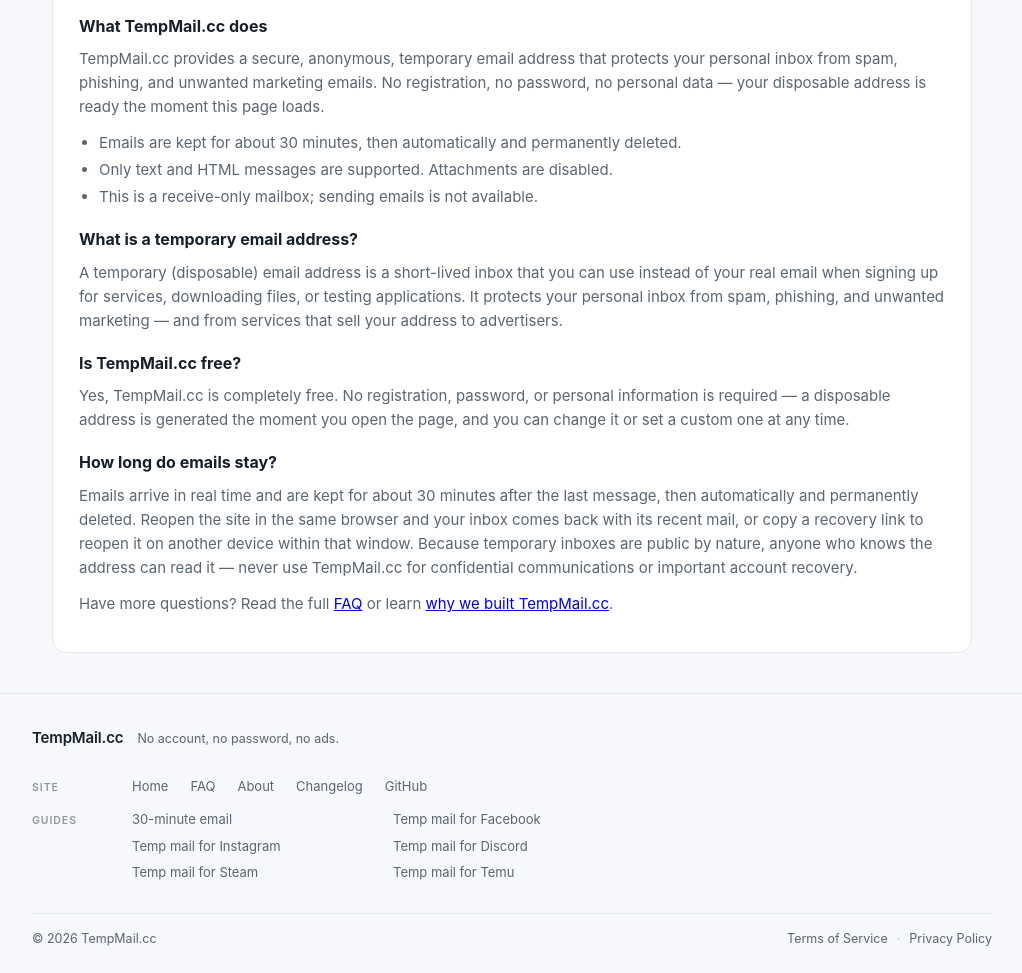
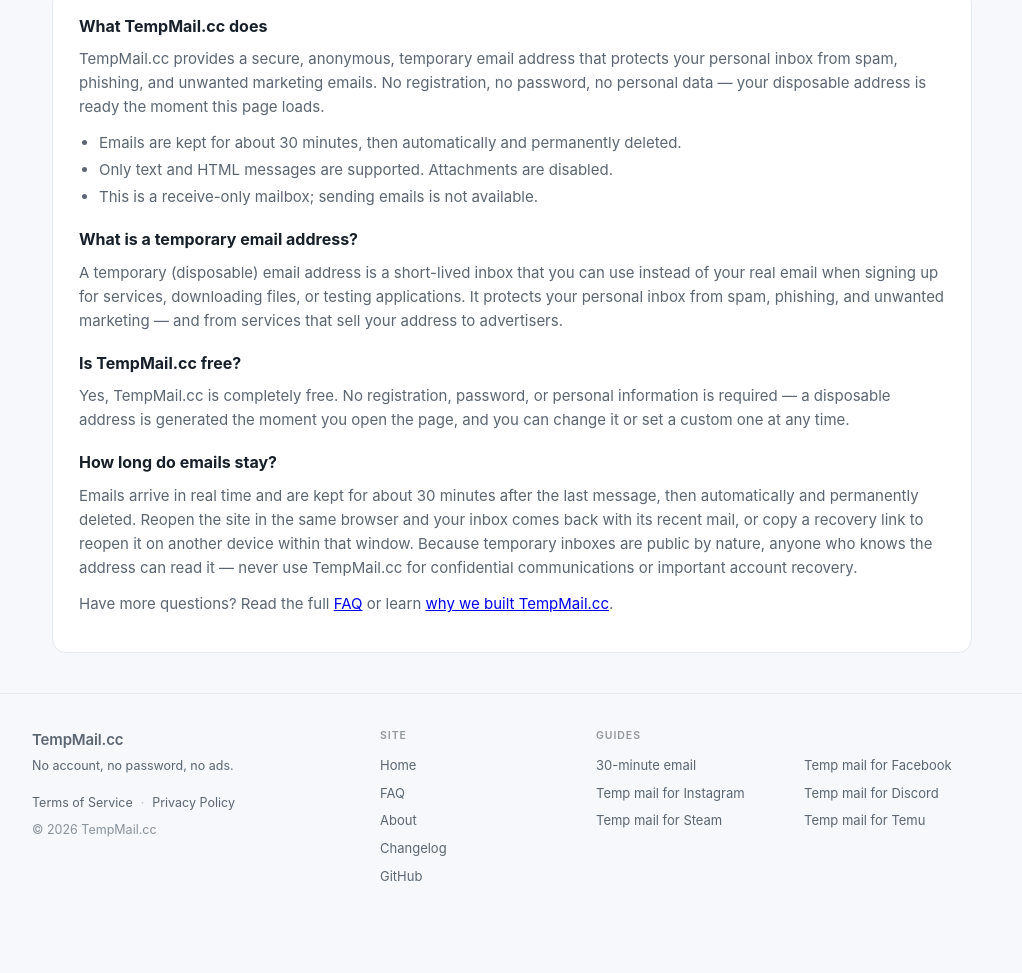
Before and after one commit to steley/tempmail, a website: page public/index.html in a window 1280 px wide. Shown: the part 681-1654 px from the top of the page, without its empty margins (128-1150 px from the left). After the commit the page ends 1598 px from the top, so only its background shows below. Drawn offline with Linux system fonts and the light colour scheme.

Commit message:
fix(footer): three columns — brand, site list, guides
Rows left the left half of the strip empty. Brand, legal links and the
copyright now stack in the left column, the five site links read as a
list in the middle, and the six guides fill a two-column grid on the
right. Below 860px the brand takes the full width and the two link
groups pair up; below 640px the site list becomes a wrapped row so the
block stays within one screen.

```diff
--- a/public/css/modern.css
+++ b/public/css/modern.css
@@ -598,29 +598,46 @@ body {
 
 /* ---------- Footer ---------- */
 /*
- * Brand line, then one labelled row per group, then a rule and a bottom
- * strip. Vertical columns were tried first and looked wrong: fourteen short
- * links do not fill a 960px grid, so the brand column sat alone with 100px
- * of dead space under it while the two link columns crowded the right edge.
- * Rows put each label beside its links and use the width instead.
+ * Three columns: brand, legal links and copyright on the left; a plain Site
+ * list in the middle; the six guides in a two-column grid on the right.
+ * Earlier shapes (three vertical columns, then label-beside-links rows) both
+ * failed the same way: fourteen short links cannot fill 960px, so one side
+ * of the strip went empty while the other crowded. Giving the widest group
+ * the widest column spreads the content across the full width instead.
  */
 .site-footer {
   margin-top: 40px;
-  padding: 32px 20px 24px;
+  padding: 34px 20px 30px;
   border-top: 1px solid var(--border);
   color: var(--text-secondary);
   font-size: 13.5px;
 }
 
-.footer-inner { max-width: 960px; margin: 0 auto; }
+.footer-inner {
+  max-width: 960px;
+  margin: 0 auto;
+  display: grid;
+  grid-template-columns: minmax(0, 1.05fr) minmax(0, .6fr) minmax(0, 1.35fr);
+  gap: 26px 40px;
+  align-items: start;
+}
 
-.footer-brand {
-  display: flex;
-  align-items: baseline;
-  flex-wrap: wrap;
-  gap: 4px 14px;
-  margin-bottom: 20px;
+.footer-col-title {
+  margin: 0 0 10px;
+  font-size: 10.5px;
+  font-weight: 600;
+  letter-spacing: .09em;
+  text-transform: uppercase;
+  color: var(--text);
+  opacity: .45;
 }
+
+.footer-col a { color: var(--text-secondary); text-decoration: none; }
+.footer-col a:hover { color: var(--primary); }
+
+/* Left: brand over its one-line promise, then the small print underneath.
+   Stacking them keeps the eye on a single column of text. */
+.footer-col--brand { display: flex; flex-direction: column; align-items: flex-start; }
 .footer-brand-name {
   color: var(--text);
   font-size: 15px;
@@ -629,64 +646,22 @@ body {
   text-decoration: none;
 }
 .footer-brand-name:hover { color: var(--primary); }
-.footer-brand p { margin: 0; font-size: 12.5px; }
+.footer-tagline { margin: 5px 0 0; font-size: 12.5px; line-height: 1.5; }
+.footer-legal { display: flex; align-items: center; gap: 8px; margin-top: 17px; font-size: 12.5px; }
+.footer-legal .sep { opacity: .4; }
+.footer-copyright { margin: 7px 0 0; font-size: 12.5px; opacity: .7; }
 
-.footer-row {
-  display: grid;
-  grid-template-columns: 84px minmax(0, 1fr);
-  align-items: baseline;
-  gap: 4px 16px;
-  padding: 6px 0;
-}
-.footer-row-title {
-  font-size: 10.5px;
-  font-weight: 600;
-  letter-spacing: .09em;
-  text-transform: uppercase;
-  color: var(--text);
-  opacity: .45;
-}
-.footer-row-links {
-  display: flex;
-  flex-wrap: wrap;
-  gap: 6px 22px;
-  min-width: 0;
-}
-.footer-row-links a {
-  color: var(--text-secondary);
-  font-size: 13px;
-  text-decoration: none;
-}
-.footer-row-links a:hover { color: var(--primary); }
+/* Middle: five short labels read better as a list than as a wrapped run. */
+.footer-links { display: flex; flex-direction: column; align-items: flex-start; gap: 7px; font-size: 13px; }
 
-/* The six guide titles are long enough that flex-wrap leaves the last one
-   alone on its own line; a fixed pair of columns keeps them in three even
-   rows instead. Narrow screens go back to flowing, where two long titles no
-   longer fit side by side. */
-.footer-row-links--pairs {
+/* Right: the guide titles are long enough that flowing them would leave one
+   stranded on its own line, so they get a fixed pair of columns. */
+.footer-guides {
   display: grid;
   grid-template-columns: repeat(2, minmax(0, 1fr));
-  gap: 6px 22px;
-  max-width: 500px;
+  gap: 7px 20px;
+  font-size: 13px;
 }
-
-.footer-bottom {
-  max-width: 960px;
-  margin: 24px auto 0;
-  padding-top: 15px;
-  border-top: 1px solid var(--border);
-  display: flex;
-  align-items: center;
-  justify-content: space-between;
-  flex-wrap: wrap;
-  gap: 10px 16px;
-  font-size: 12.5px;
-}
-
-.footer-legal { display: flex; align-items: center; gap: 9px; }
-.footer-legal a { color: var(--text-secondary); text-decoration: none; }
-.footer-legal a:hover { color: var(--primary); }
-.footer-legal .sep { opacity: .4; }
 
 /* ---------- Content pages (about/faq/terms/privacy/changelog/404) ---------- */
 .legal-page {
@@ -735,18 +710,25 @@ body {
   .empty-steps { flex-direction: column; align-items: flex-start; gap: 10px; margin: 0 auto; width: max-content; }
   .empty-steps li + li::before { display: none; }
 
-  /* footer: label above its links, links wrap underneath */
-  .site-footer { padding: 26px 20px 20px; }
-  .footer-brand { margin-bottom: 16px; }
-  .footer-row { grid-template-columns: minmax(0, 1fr); gap: 6px; padding: 5px 0; }
-  .footer-row-links { gap: 6px 18px; }
-  .footer-row-links--pairs { display: flex; flex-wrap: wrap; max-width: none; }
-  .footer-bottom { flex-direction: column; align-items: flex-start; margin-top: 20px; gap: 6px; }
+  /* footer: everything in one column, guides keep their pair of columns */
+  .site-footer { padding: 28px 20px 24px; }
+  .footer-inner { grid-template-columns: minmax(0, 1fr); gap: 24px; }
+  .footer-guides { gap: 7px 16px; }
+  /* five short labels stacked would add ~70px of height for nothing; a
+     wrapped row fits them in two lines instead */
+  .footer-links { flex-direction: row; flex-wrap: wrap; gap: 8px 20px; }
 }
 
 /* 中等宽度：允许换行但仍按 1→2→3 顺序 */
 @media (max-width: 880px) and (min-width: 641px) {
   .empty-steps { flex-wrap: wrap; }
+}
+
+/* Three columns below 860px leave the guide titles too narrow to sit on one
+   line, so the brand takes the full width and the two link groups pair up. */
+@media (max-width: 860px) and (min-width: 641px) {
+  .footer-inner { grid-template-columns: minmax(0, .8fr) minmax(0, 1.2fr); gap: 26px 32px; }
+  .footer-col--brand { grid-column: 1 / -1; }
 }
 
 /* ---------- Dark mode ---------- */
--- a/public/index.html
+++ b/public/index.html
@@ -14,7 +14,7 @@
   <link rel="icon" type="image/png" sizes="256x256" href="/favicon.png">
   <link rel="apple-touch-icon" href="/logo.png">
   <link rel="preconnect" href="https://www.googletagmanager.com" crossorigin>
-  <link rel="stylesheet" href="/css/modern.css?v=2f8d45bf">
+  <link rel="stylesheet" href="/css/modern.css?v=c8df4f43">
 
   <!-- Analytics: all tracking lives in /js/ga.js (self-hosters: replace or blank it) -->
   <script src="/js/ga.js" defer></script>
@@ -235,39 +235,37 @@
 
 <footer class="site-footer">
   <div class="footer-inner">
-    <div class="footer-brand">
+    <div class="footer-col footer-col--brand">
       <a class="footer-brand-name" href="/">TempMail.cc</a>
-      <p>No account, no password, no ads.</p>
+      <p class="footer-tagline">No account, no password, no ads.</p>
+      <span class="footer-legal">
+        <a href="/terms.html">Terms of Service</a>
+        <span class="sep" aria-hidden="true">&middot;</span>
+        <a href="/privacy.html">Privacy Policy</a>
+      </span>
+      <p class="footer-copyright">&copy; 2026 TempMail.cc</p>
     </div>
-    <div class="footer-row">
-      <div class="footer-row-title">Site</div>
-      <nav class="footer-row-links" aria-label="Site">
+    <nav class="footer-col" aria-label="Site">
+      <div class="footer-col-title">Site</div>
+      <div class="footer-links">
         <a href="/">Home</a>
         <a href="/faq.html">FAQ</a>
         <a href="/about.html">About</a>
         <a href="/changelog.html">Changelog</a>
         <a href="https://github.com/steley/tempmail" target="_blank" rel="noopener">GitHub</a>
-      </nav>
-    </div>
-    <div class="footer-row">
-      <div class="footer-row-title">Guides</div>
-      <nav class="footer-row-links footer-row-links--pairs" aria-label="Guides">
+      </div>
+    </nav>
+    <nav class="footer-col" aria-label="Guides">
+      <div class="footer-col-title">Guides</div>
+      <div class="footer-guides">
         <a href="/30-minute-email.html">30-minute email</a>
         <a href="/for/facebook.html">Temp mail for Facebook</a>
         <a href="/for/instagram.html">Temp mail for Instagram</a>
         <a href="/for/discord.html">Temp mail for Discord</a>
         <a href="/for/steam.html">Temp mail for Steam</a>
         <a href="/for/temu.html">Temp mail for Temu</a>
-      </nav>
-    </div>
-  </div>
-  <div class="footer-bottom">
-    <span class="copyright">&copy; 2026 TempMail.cc</span>
-    <span class="footer-legal">
-      <a href="/terms.html">Terms of Service</a>
-      <span class="sep" aria-hidden="true">&middot;</span>
-      <a href="/privacy.html">Privacy Policy</a>
-    </span>
+      </div>
+    </nav>
   </div>
 </footer>
 
```
Also changed, not shown: public/30-minute-email.html (+19 -21 lines), public/404.html (+19 -21 lines), public/about.html (+19 -21 lines), public/changelog.html (+19 -21 lines), public/faq.html (+19 -21 lines), public/for/discord.html (+19 -21 lines), public/for/facebook.html (+19 -21 lines), public/for/instagram.html (+19 -21 lines), public/for/steam.html (+19 -21 lines), public/for/temu.html (+19 -21 lines), public/privacy.html (+19 -21 lines), public/terms.html (+19 -21 lines).
